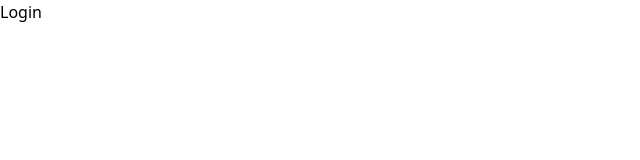
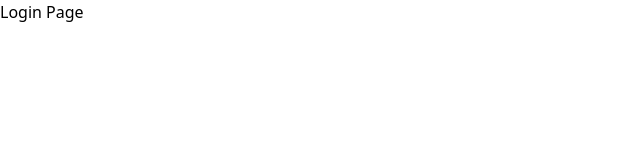
Before and after one commit to Samsul7718/Eshop_frontend, a React (Vite) app: page /login in a window 1280 px wide. Shown: the top 160 px of the page, without its empty margins (0-640 px from the left). Built offline with nearby package versions, Linux system fonts and the light colour scheme.

Commit message:
working on login page

```diff
--- a/src/page/Login.jsx
+++ b/src/page/Login.jsx
@@ -2,7 +2,9 @@ import React from 'react'
 
 const Login = () => {
   return (
-    <div>Login</div>
+    <div className=''>
+      <h2>Login Page</h2>
+    </div>
   )
 }
 
```
